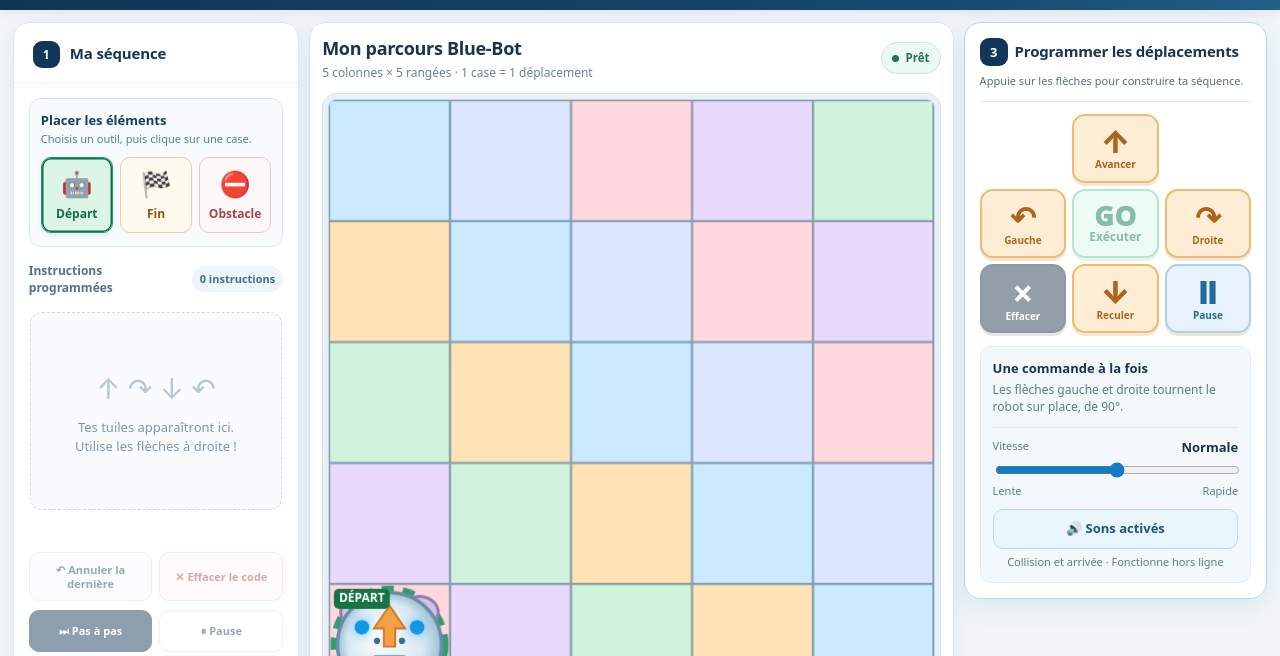
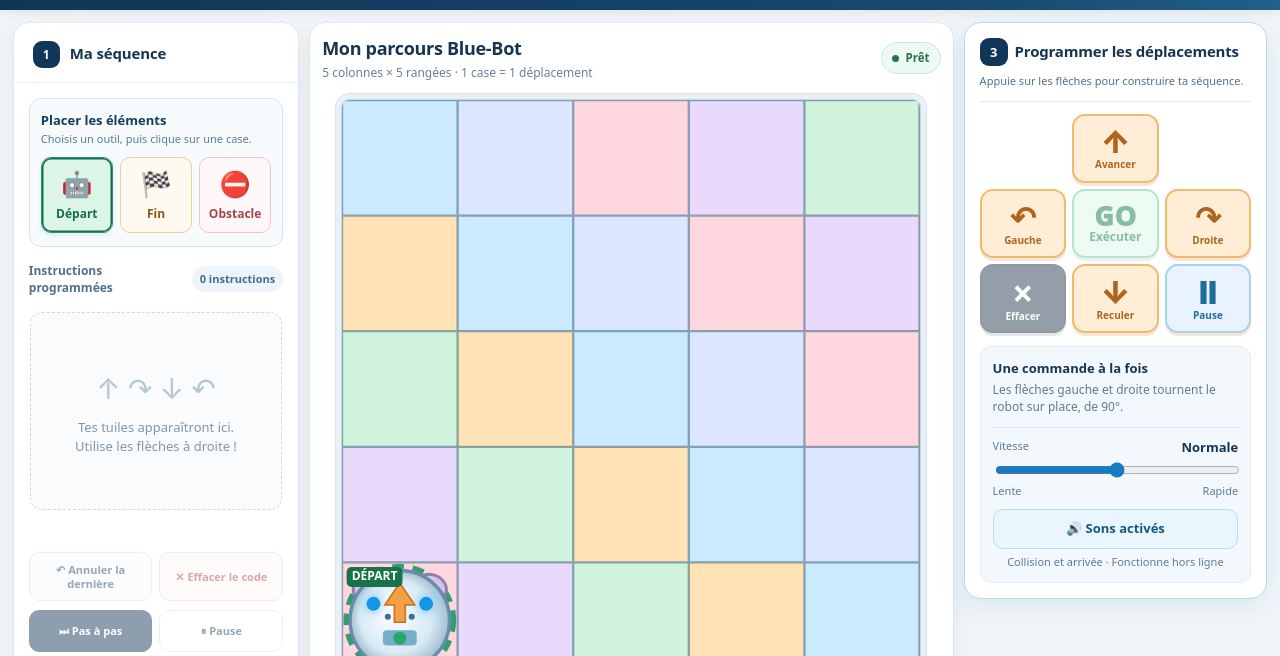
Before and after one commit to sbergeronencp002/bluebot, a plain HTML site: page index.html in a window 1280 px wide. Shown: the part 74-730 px from the top of the page. Drawn offline with Linux system fonts and the light colour scheme.

Commit message:
Adapter automatiquement la taille du tapis à la hauteur de la fenêtre

```diff
--- a/index.html
+++ b/index.html
@@ -303,6 +303,15 @@ header{padding:13px clamp(10px,1.3vw,22px)}
  .sequence-col .placement-tools .mode-grid{gap:4px}
  .sequence-col .placement-tools .mode{min-height:67px;font-size:10px;padding:7px 1px}
  .sequence-col .placement-tools .mode .micon{font-size:20px}
+}
+
+/* Au bureau, dimensionner le tapis selon la hauteur visible, pas seulement la largeur.
+   Le facteur de forme suit toujours le nombre de colonnes et de rangées. */
+@media (min-width:781px) {
+  .boardframe {
+    width: min(100%, calc((100dvh - 220px) * var(--board-ratio, 1) + 12px));
+    margin-inline: auto;
+  }
 }
 </style>
 </head>
@@ -643,7 +652,7 @@ async function animateFeedback(type,r,c,myToken){
   rafId=requestAnimationFrame(frame);
  });
 }
-function updateBoardRatio(){el.board.style.aspectRatio=s.cols+'/'+s.rows;resizeCanvas()}
+function updateBoardRatio(){el.board.style.aspectRatio=s.cols+'/'+s.rows;el.board.parentElement.style.setProperty('--board-ratio',String(s.cols/s.rows));resizeCanvas()}
 function resetRobot(){if(running){toast('Arrête la simulation avant de replacer le robot.');return}resetExecutionState(true);status('Prêt');msg('Robot replacé au départ. Tu peux relancer le parcours.')}
 function changeGrid(){if(running)return;s.rows=clamp(el.rows.value,2,15);s.cols=clamp(el.cols.value,2,15);s.start.r=clamp(s.start.r,0,s.rows-1);s.start.c=clamp(s.start.c,0,s.cols-1);if(s.goal&&!valid(s.goal.r,s.goal.c))s.goal=null;s.obstacles=new Set([...s.obstacles].filter(k=>{let [r,c]=k.split(',').map(Number);return valid(r,c)&&key(s.start.r,s.start.c)!==k}));resetExecutionState(true);renderUI();updateBoardRatio();status('Prêt')}
 function editAt(r,c){if(running)return;let k=key(r,c);if(s.mode==='start'&&s.goal&&s.goal.r===r&&s.goal.c===c){toast('Le départ et la fin doivent être dans des cases différentes.');return}if(s.mode==='goal'&&s.start.r===r&&s.start.c===c){toast('La fin doit être différente du départ.');return}if(s.mode==='start'){s.start={r,c,d:s.start.d};s.obstacles.delete(k);resetExecutionState(true);msg(`Nouveau départ : colonne ${c+1}, rangée ${r+1}.`);status('Prêt')}else if(s.mode==='goal'){if(s.obstacles.has(k))s.obstacles.delete(k);s.goal={r,c};resetExecutionState(true);msg(`Fin placée en colonne ${c+1}, rangée ${r+1}.`);status('Prêt')}else{if(r===s.start.r&&c===s.start.c){toast('Le départ ne peut pas être un obstacle.');return}if(s.goal&&r===s.goal.r&&c===s.goal.c){toast('La fin ne peut pas être un obstacle.');return}if(s.obstacles.has(k))s.obstacles.delete(k);else s.obstacles.add(k);resetExecutionState(true);status('Prêt');msg('Obstacle '+(s.obstacles.has(k)?'ajouté.':'retiré.')+' Clique sur une autre case pour continuer.')}updateRouteLegend();draw()}
```
